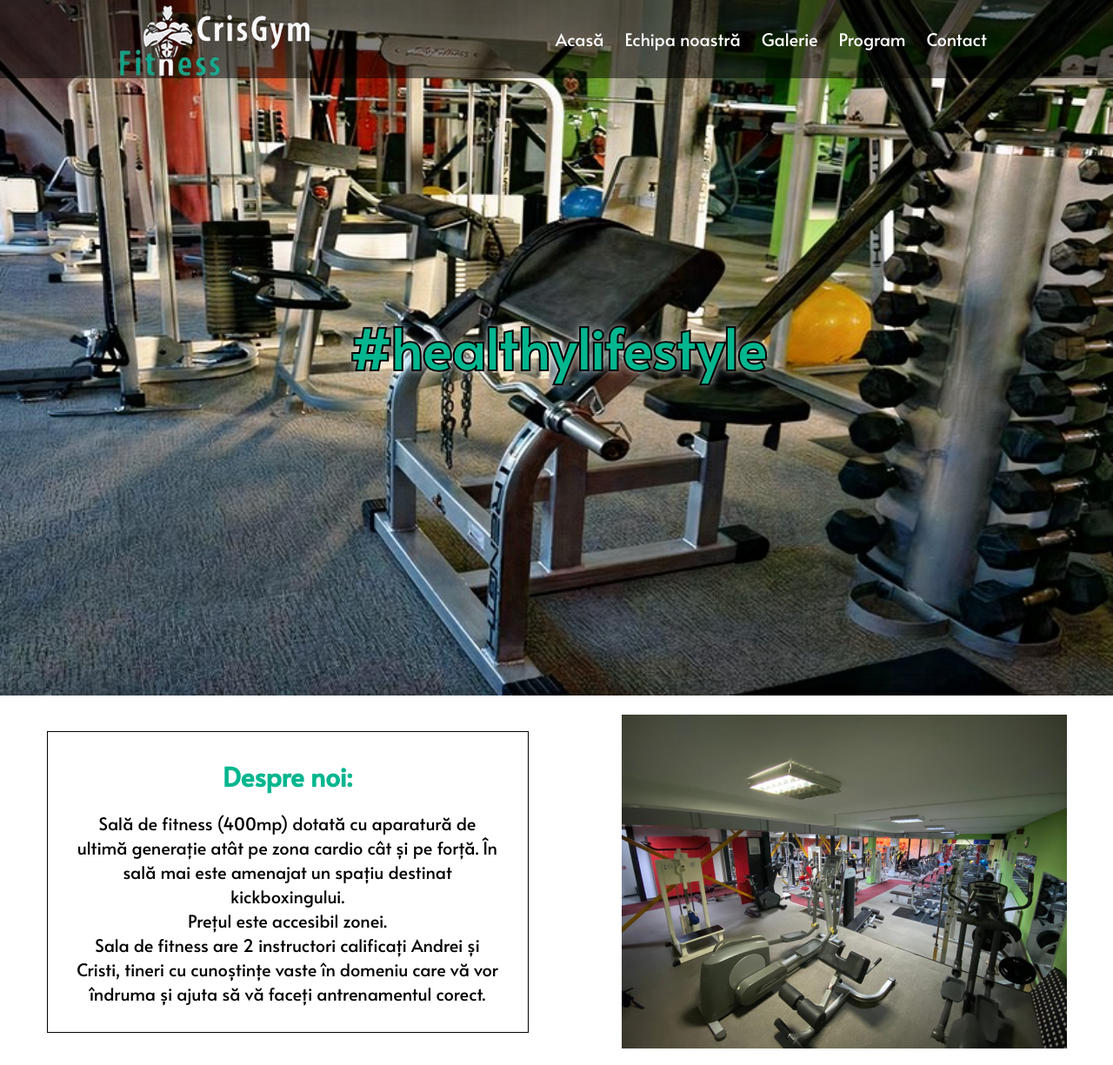
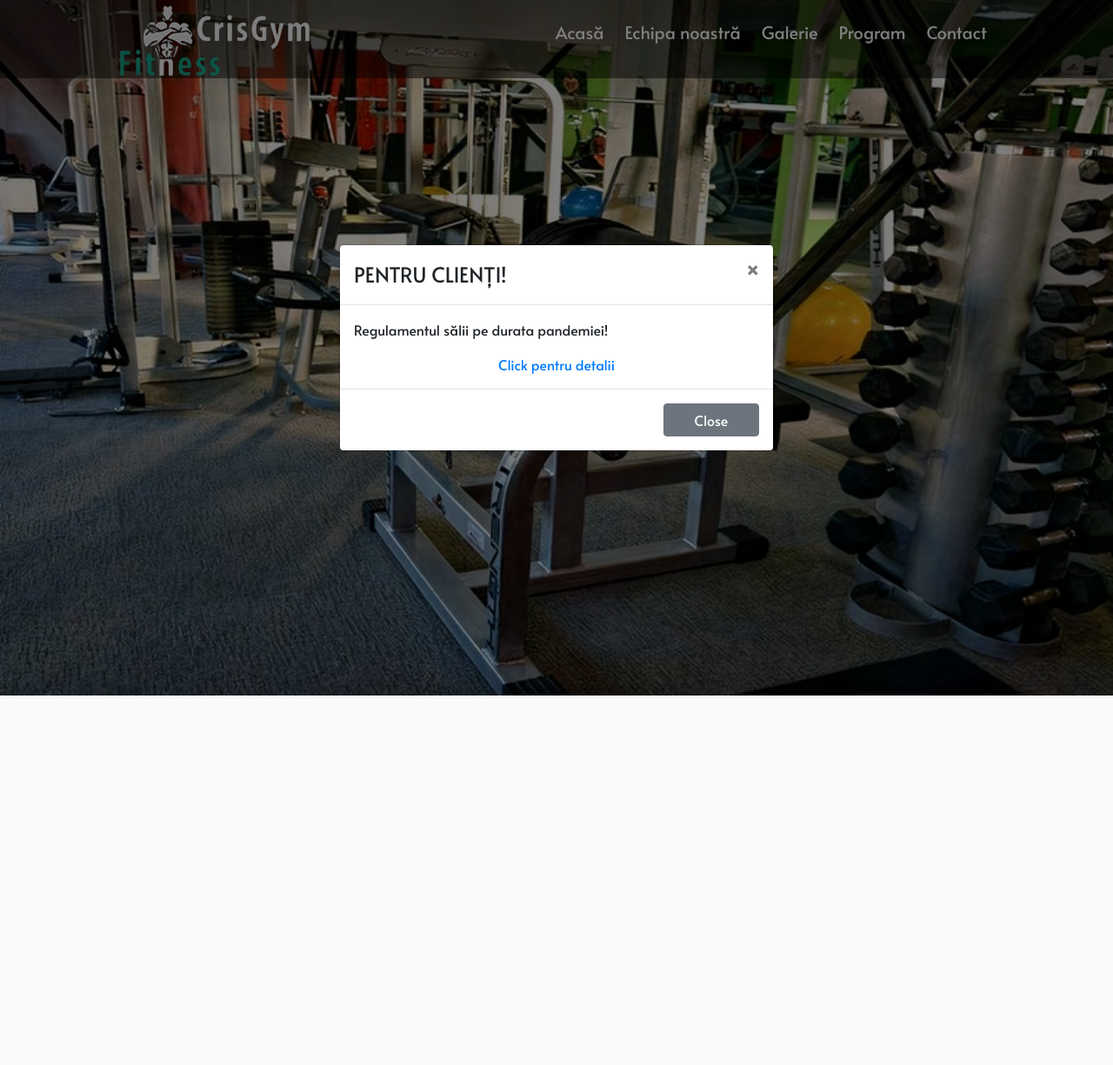
Before and after one commit to cosmingamanusi/crisgym, a PHP site: page / in a window 1280 px wide. Shown: the top 1225 px of the page at 87% size. After the commit the page ends 800 px from the top, so only its background shows below. Run offline with PHP 8.4, Linux system fonts and the light colour scheme; some libraries are stand-ins or nearby versions.

Commit message:
added bootrstrap modal

```diff
--- a/index.html
+++ b/index.html
@@ -17,9 +17,52 @@
     integrity="sha384-mzrmE5qonljUremFsqc01SB46JvROS7bZs3IO2EmfFsd15uHvIt+Y8vEf7N7fWAU" crossorigin="anonymous">
 
   <!-- Bootstrap -->
+  <!-- Latest compiled and minified CSS -->
+  <link rel="stylesheet" href="https://maxcdn.bootstrapcdn.com/bootstrap/4.5.2/css/bootstrap.min.css">
+
+  <!-- jQuery library -->
+  <script src="https://ajax.googleapis.com/ajax/libs/jquery/3.5.1/jquery.min.js"></script>
+
+  <!-- Popper JS -->
+  <script src="https://cdnjs.cloudflare.com/ajax/libs/popper.js/1.16.0/umd/popper.min.js"></script>
+
+  <!-- Latest compiled JavaScript -->
+  <script src="https://maxcdn.bootstrapcdn.com/bootstrap/4.5.2/js/bootstrap.min.js"></script>
 </head>
 
 <body>
+  <!-- The Modal -->
+  <div class="modal fade" id="myModal">
+    <div class="modal-dialog modal-dialog-centered">
+      <div class="modal-content">
+
+        <!-- Modal Header -->
+        <div class="modal-header">
+          <h4 class="modal-title">PENTRU CLIENȚI!</h4>
+          <button type="button" class="close" data-dismiss="modal">×</button>
+        </div>
+
+        <!-- Modal body -->
+        <div class="modal-body">
+          <p>Regulamentul sălii pe durata pandemiei!</p>
+          <a href="/regulament">Click pentru detalii</a>
+        </div>
+
+        <!-- Modal footer -->
+        <div class="modal-footer">
+          <button type="button" class="btn btn-secondary" data-dismiss="modal">Close</button>
+        </div>
+
+      </div>
+    </div>
+  </div>
+  <script>
+    $(document).ready(function () {
+      // Show the Modal on load
+      $("#myModal").modal("show");
+    });
+  </script>
+
   <!-- Navbar -->
   <div id="nav-bar" class="nav-bar flexbox-container-nav">
     <div class="logo flexbox-item">
@@ -105,7 +148,7 @@
   <!-- Contact -->
   <h1 id="contact" class="subtitle">Contact</h1>
   <div class="contact flexbox-container">
-    <div class="media flexbox-item">
+    <div class="madia-contact flexbox-item">
       <div class="contact-info">
         <h1>Contactează-ne:</h1>
         <div class="telefon">
--- a/resources/style/style.css
+++ b/resources/style/style.css
@@ -152,6 +152,14 @@ box-shadow: 0px 10px 30px rgba(0,0,0,0.10);
     display: inline-block;
     margin: 0 10px 0;
     font-size: 20px;
+  }
+
+  .menu ul li a{
+    color: white !important;
+  }
+
+  .dropdown-content ul li a{
+    color: white !important;
   }
 
   /*---------------------------------------
@@ -325,7 +333,7 @@ box-shadow: 0px 10px 30px rgba(0,0,0,0.10);
     height: 100%;
   }
 
-  .media h1{
+  .media-contact h1{
     margin-bottom: 20px;
   }
 
@@ -673,9 +681,13 @@ box-shadow: 0px 10px 30px rgba(0,0,0,0.10);
     Homepage - Contact
   ---------------------------------------*/
   .contact-info{
-  display: flex;
+    display: flex;
     flex-direction: column;
     align-items: center;
+  }
+
+  .contact-info h1{
+    font-size: 2em !important;
   }
 
   /*---------------------------------------
```
